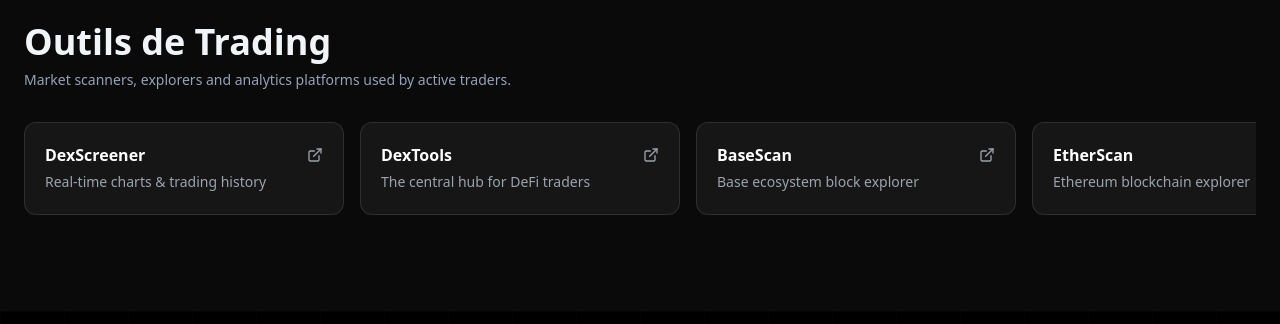
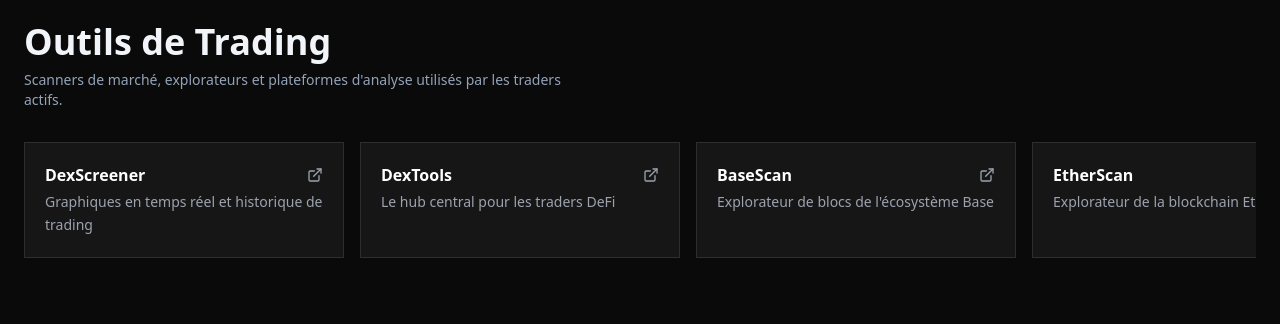
Before and after one commit to hkrene/coinlect-, a Next.js app: page /academy in a window 1280 px wide. Shown: the part 1965-2289 px from the top of the page. Built offline with nearby package versions, Linux system fonts and the light colour scheme.

Commit message:
chore(academy): rename Blogs tab to Articles

```diff
--- a/pages/Academy.tsx
+++ b/pages/Academy.tsx
@@ -132,7 +132,7 @@
           <div className="flex flex-col items-center justify-between gap-6 mb-12 md:flex-row">
               <div className="flex p-1 bg-[#111] rounded-xl border border-white/5 w-full md:w-auto">
                   <button onClick={() => setActiveTab('courses')} className={`flex-1 md:flex-none px-8 py-3 rounded-lg text-sm font-bold transition-all ${activeTab === 'courses' ? 'bg-coinlect-accent text-black' : 'text-gray-400 hover:text-white'}`}>Cours</button>
-                  <button onClick={() => setActiveTab('articles')} className={`flex-1 md:flex-none px-8 py-3 rounded-lg text-sm font-bold transition-all ${activeTab === 'articles' ? 'bg-coinlect-accent text-black' : 'text-gray-400 hover:text-white'}`}>Blog & Analyse</button>
+                  <button onClick={() => setActiveTab('articles')} className={`flex-1 md:flex-none px-8 py-3 rounded-lg text-sm font-bold transition-all ${activeTab === 'articles' ? 'bg-coinlect-accent text-black' : 'text-gray-400 hover:text-white'}`}>Articles & Analyse</button>
               </div>
               {activeTab === 'courses' && (
                   <div className="flex w-full gap-2 pb-2 overflow-x-auto md:w-auto md:pb-0 scrollbar-hide">
@@ -155,21 +155,44 @@
           {/* Trading Tools (Horizontal Scroll) */}
 <ScrollReveal className="mt-20">
   <header className="mb-8">
-                <h2 className="mb-2 text-2xl font-semibold text-slate-100 md:text-4xl">{t.academy.tradingTools.title}</h2>
-                <p className="max-w-xl text-sm text-slate-400">Market scanners, explorers and analytics platforms used by active traders.</p>
+      <h2 className="mb-2 text-2xl font-semibold text-slate-100 md:text-4xl">
+        {t.academy.tradingTools.title}
+      </h2>
+      <p className="max-w-xl text-sm text-slate-400">
+        Scanners de marché, explorateurs et plateformes d'analyse utilisés par les traders actifs.
+      </p>
   </header>
   <div className="flex gap-4 pb-4 overflow-x-auto scrollbar-hide">
-                  {/* ... (Trading Tools mapping unchanged) */}
         {[
-                    { title: "DexScreener", desc: "Real-time charts & trading history", link: "https://dexscreener.com/" },
-                    { title: "DexTools", desc: "The central hub for DeFi traders", link: "https://dextools.io/" },
-                    { title: "BaseScan", desc: "Base ecosystem block explorer", link: "https://basescan.org/" },
-                    { title: "EtherScan", desc: "Ethereum blockchain explorer", link: "https://etherscan.io/" },
+          { title: "DexScreener", desc: "Graphiques en temps réel et historique de trading", link: "https://dexscreener.com/" },
+          { title: "DexTools", desc: "Le hub central pour les traders DeFi", link: "https://dextools.io/" },
+          { title: "BaseScan", desc: "Explorateur de blocs de l'écosystème Base", link: "https://basescan.org/" },
+          { title: "EtherScan", desc: "Explorateur de la blockchain Ethereum", link: "https://etherscan.io/" },
+          { title: "BscScan", desc: "Explorateur de blocs pour la BNB Smart Chain", link: "https://bscscan.com/" },
+          { title: "Solscan", desc: "Analyse et explorateur de l'écosystème Solana", link: "https://solscan.io/" },
+          { title: "Tonviewer", desc: "Explorateur de données pour le réseau TON", link: "https://tonviewer.com/" },
+          { title: "Tonscan", desc: "Explorateur de blockchain officiel de TON", link: "https://tonscan.org/" },
+          { title: "CoinGecko", desc: "Données de marché et classement des cryptos", link: "https://www.coingecko.com/" },
+          { title: "CoinMarketCap", desc: "Suivi des prix, capitalisation et volumes", link: "https://coinmarketcap.com/" },
+          { title: "SuiScan", desc: "Explorateur de blocs et d'objets pour Sui", link: "https://suiscan.xyz/" },
+          { title: "RugCheck", desc: "Vérification de sécurité et détection de scam", link: "https://rugcheck.xyz/" },
+          { title: "LunarCrush", desc: "Analyse des réseaux sociaux et sentiments Web3", link: "https://lunarcrush.com/" },
         ].map((item, idx) => (
-                      <a key={idx} href={item.link} target="_blank" rel="noopener noreferrer" className="relative flex flex-col justify-between flex-shrink-0 w-64 p-5 overflow-hidden transition-all border group md:w-80 rounded-xl border-white/10 bg-white/5 hover:border-coinlect-accent hover:bg-coinlect-accent/10">
+            <a
+              key={idx}
+              href={item.link}
+              target="_blank"
+              rel="noopener noreferrer"
+              className="relative flex flex-col justify-between flex-shrink-0 w-64 p-5 overflow-hidden transition-all border rounded-none group md:w-80 border-white/10 bg-white/5 hover:border-coinlect-accent hover:bg-coinlect-accent/10"
+            >
                 <div className="relative z-10">
-                              <h4 className="flex items-center justify-between mb-1 text-base font-semibold text-white">{item.title}<ExternalLink size={16} className="text-gray-400 transition-transform group-hover:translate-x-1" /></h4>
-                              <p className="text-sm leading-relaxed text-gray-400">{item.desc}</p>
+                    <h4 className="flex items-center justify-between mb-1 text-base font-semibold text-white">
+                      {item.title}
+                      <ExternalLink size={16} className="text-gray-400 transition-transform group-hover:translate-x-1" />
+                    </h4>
+                    <p className="text-sm leading-relaxed text-gray-400">
+                      {item.desc}
+                    </p>
                 </div>
             </a>
         ))}
```
Lines whose indentation alone changed are shown as unchanged.
